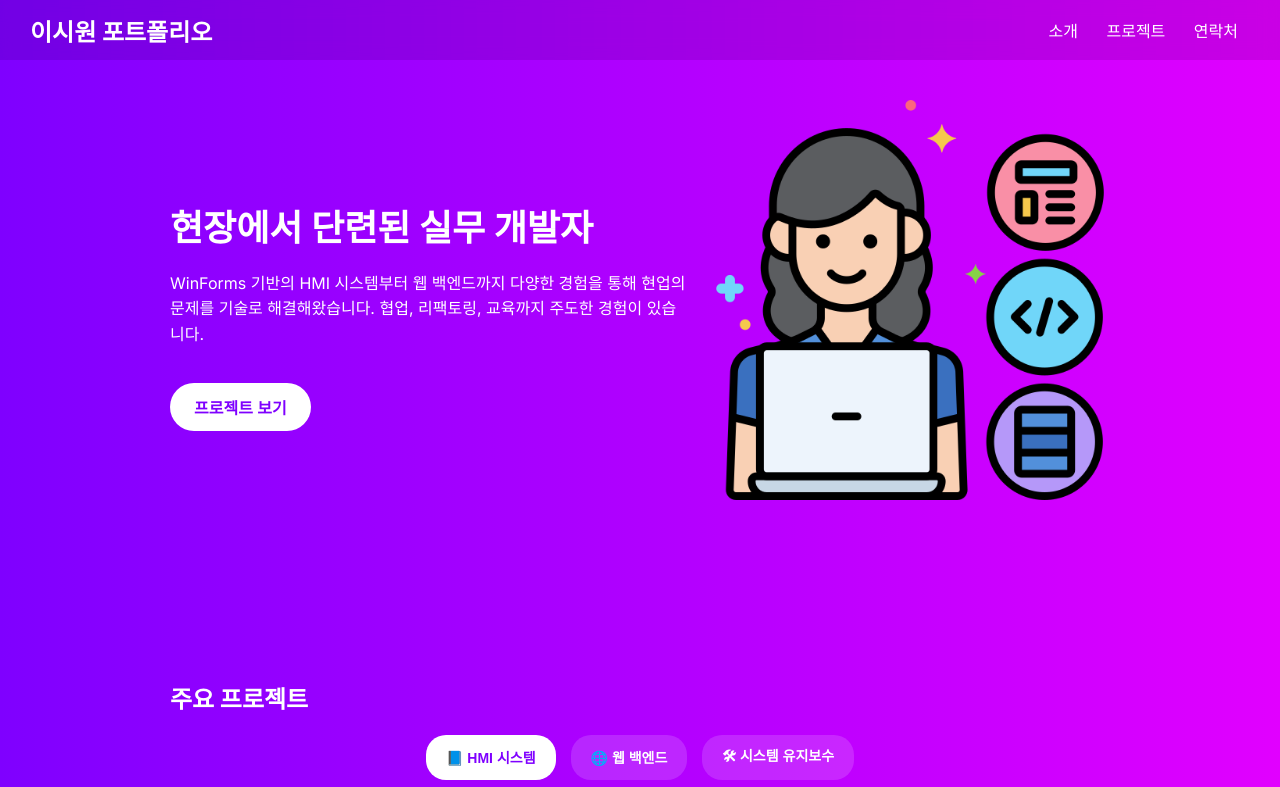
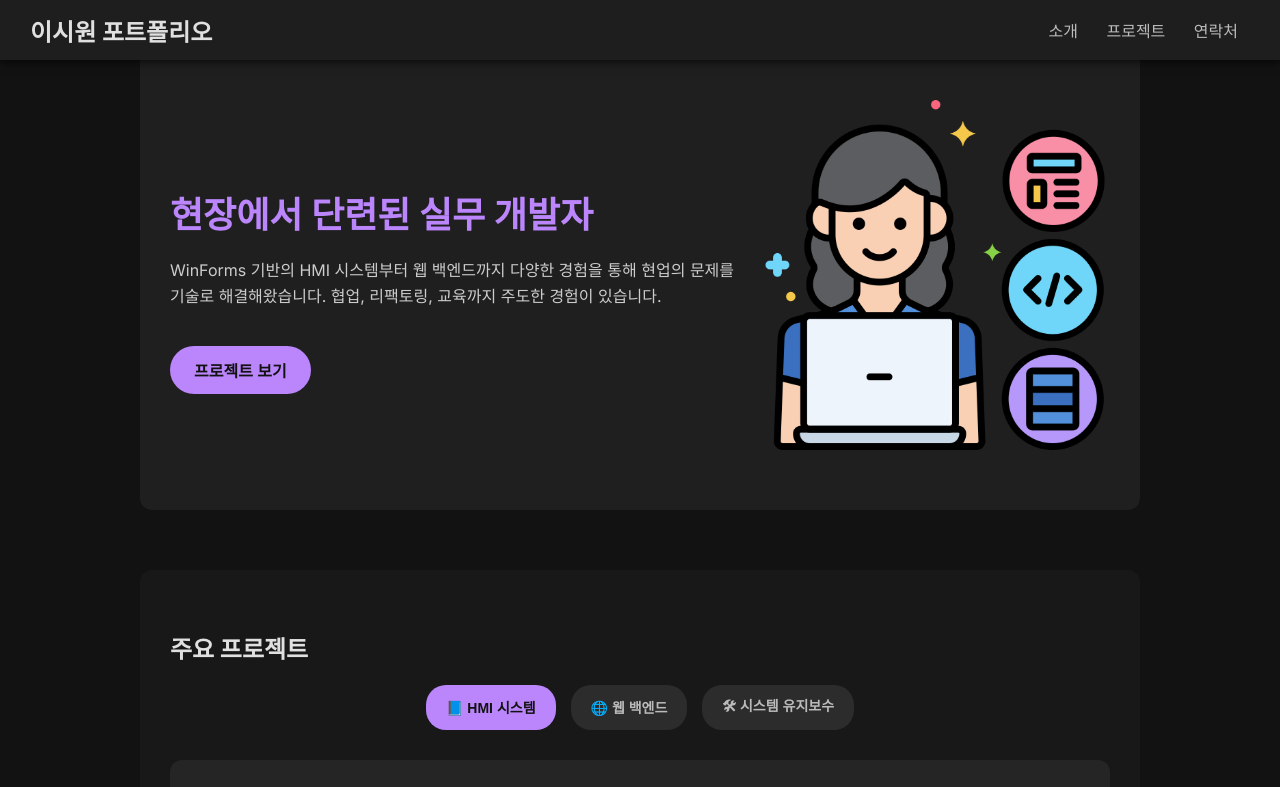
Before and after one commit to CCOOL-LEE/CCOOL-LEE.github.io, a plain HTML site: page index.html in a window 1280 px wide. Shown: the top 787 px of the page. Drawn offline with nearby package versions, Linux system fonts and the light colour scheme.

Commit message:
Update index.html
색상 변경

```diff
--- a/index.html
+++ b/index.html
@@ -16,10 +16,10 @@
     body {
       margin: 0;
       font-family: 'Inter', sans-serif;
-      background: linear-gradient(to right, #7f00ff, #e100ff);
-      color: white;
+      background-color: #121212;
+      color: #e0e0e0;
       min-height: 100vh;
-      scroll-padding-top: 100px; /* fixed header 높이만큼 스크롤 위치 보정 */
+      scroll-padding-top: 100px;
     }
     header {
       position: fixed;
@@ -30,7 +30,8 @@
       justify-content: space-between;
       align-items: center;
       padding: 15px 30px;
-      background: rgba(0, 0, 0, 0.1);
+      background: #1e1e1e;
+      box-shadow: 0 2px 8px rgba(0,0,0,0.7);
       z-index: 1000;
       backdrop-filter: blur(10px);
       box-sizing: border-box;
@@ -39,13 +40,19 @@
     header h1 {
       font-size: 24px;
       margin: 0;
+      color: #e0e0e0;
     }
     nav a {
       margin: 0 12px;
-      color: white;
+      color: #bbbbbb;
       text-decoration: none;
       font-weight: 500;
       font-size: 16px;
+      transition: color 0.3s;
+    }
+    nav a:hover,
+    nav a:focus {
+      color: #bb86fc;
     }
     .hero {
       display: flex;
@@ -55,10 +62,12 @@
       box-sizing: border-box;
       flex-wrap: wrap;
       gap: 20px;
+      background: #1f1f1f;
+      border-radius: 12px;
     }
     .hero img {
       width: 100%;
-      max-width: 400px;
+      max-width: 350px; /* 이미지 크기 줄임 */
       border-radius: 20px;
       flex-shrink: 0;
     }
@@ -70,36 +79,47 @@
     .hero-text h2 {
       font-size: 36px;
       margin-bottom: 20px;
+      color: #bb86fc;
     }
     .hero-text p {
       font-size: 16px;
       line-height: 1.6;
+      color: #cccccc;
     }
     .btn {
       margin-top: 20px;
       padding: 12px 24px;
-      background-color: #fff;
-      color: #7f00ff;
+      background-color: #bb86fc;
+      color: #121212;
       font-weight: bold;
       border: none;
       border-radius: 25px;
       cursor: pointer;
       font-size: 16px;
+      transition: background-color 0.3s, color 0.3s;
+    }
+    .btn:hover {
+      background-color: #9a65d6;
+      color: #fff;
     }
     section {
       padding: 40px 30px;
       box-sizing: border-box;
       max-width: 1000px;
       margin: 0 auto 60px;
+      background: #181818;
+      border-radius: 12px;
+      color: #e0e0e0;
     }
     .project {
-      background: rgba(255, 255, 255, 0.1);
-      border-radius: 15px;
+      background: #252525;
+      border-radius: 12px;
       padding: 30px;
       margin-bottom: 30px;
     }
     .project h3 {
       margin-top: 0;
+      color: #bb86fc;
     }
     .tab-buttons {
       display: flex;
@@ -111,21 +131,21 @@
 
     .tab-btn {
       padding: 10px 20px;
-      background: rgba(255, 255, 255, 0.15);
+      background: #2c2c2c;
       border: none;
       border-radius: 20px;
-      color: white;
+      color: #bbb;
       font-weight: bold;
       cursor: pointer;
-      transition: background 0.3s;
+      transition: background 0.3s, color 0.3s;
       font-size: 14px;
       white-space: nowrap;
     }
 
     .tab-btn:hover,
     .tab-btn.active {
-      background: white;
-      color: #7f00ff;
+      background: #bb86fc;
+      color: #121212;
     }
 
     .tab-content {
@@ -164,6 +184,7 @@
         padding: 80px 20px 40px;
         flex-direction: column;
         text-align: center;
+        margin: 80px 20px 40px;
       }
       .hero-text {
         max-width: 100%;
@@ -179,11 +200,13 @@
         padding: 10px 20px;
       }
       .hero img {
-        max-width: 100%;
+        max-width: 80%;
         border-radius: 15px;
+        margin: 0 auto;
       }
       section {
         padding: 30px 20px;
+        margin: 0 20px 40px;
       }
       .tab-buttons {
         gap: 10px;
@@ -191,6 +214,17 @@
       .tab-btn {
         font-size: 12px;
         padding: 8px 15px;
+      }
+    }
+
+    @keyframes fadeInLeft {
+      from {
+        opacity: 0;
+        transform: translateX(-20px);
+      }
+      to {
+        opacity: 1;
+        transform: translateX(0);
       }
     }
   </style>
```
